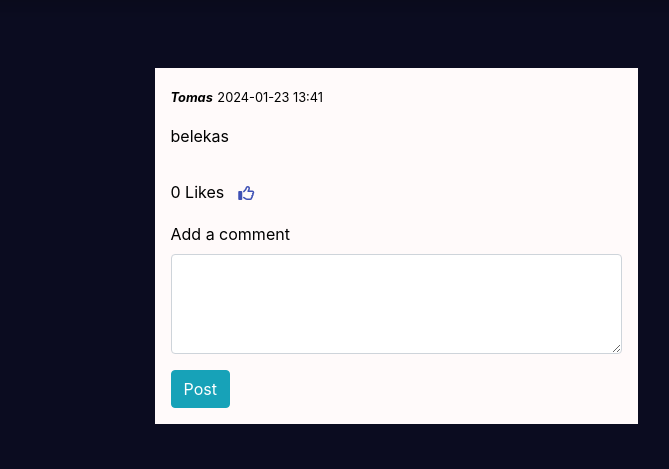
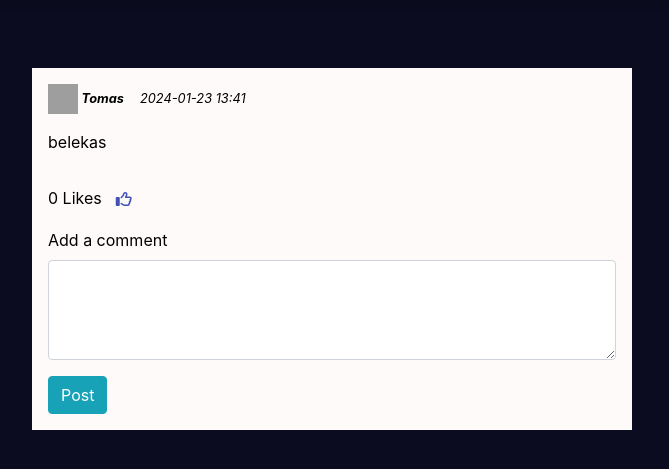
Before and after one commit to TomasKrin/social_media_app, a Django app: page /socialmedia/posts/2/ in a window 1280 px wide. Shown: the part 56-525 px from the top of the page, without its empty margins (244-913 px from the left). Run offline with Django 4.2, Linux system fonts and the light colour scheme; data comes from the database, SQL or seed files in the repository; both versions use the stored data as it was after the commit; some libraries are stand-ins or nearby versions; grey boxes are pictures that could not be loaded.

Commit message:
applied some styling

```diff
--- a/social_media/static/css/styles.css
+++ b/social_media/static/css/styles.css
@@ -25,7 +25,9 @@ body{
 }
 
 main{
+    width: 90vw;
     display: flex;
+    justify-content: center;
 }
 .wrapper {
     display: flex;
@@ -37,20 +39,14 @@ main{
     background-color: yellow;
 }
 .content {
-    margin: 0 auto;
     padding: 20px;
 }
+
 @media (max-width: 768px) {
     .sidebar {
         width: 30%;
         height: auto;
     }
-}
-
-.register {
-    width: 50%;
-    display: flex;
-    flex-direction: column;
 }
 
 .login-form {
@@ -107,7 +103,6 @@ main{
 .wrapper-posts {
     display: flex;
     flex-direction: column;
-    margin-left: 100px;
     gap: 20px;
 }
 
@@ -119,12 +114,14 @@ main{
     gap: 16px;
     position: relative;
     color: black;
+    width: 600px;
 }
 
 .postContainer{
     display: flex;
     gap: 16px;
     align-items: center;
+    text-align: middle;
 }
 
 .modal-form {
--- a/social_media/templates/post_detail.html
+++ b/social_media/templates/post_detail.html
@@ -3,9 +3,12 @@
 {% block content %}
 
 <div class="postCardWrapper">
-    <div class="postContaine">
-        <small><i><b>{{ post.profile }}</b></i></small>
-        <small>{{ post.format_date }}</small>
+    <div class="postContainer">
+        <small>
+            <img src="{{post.profile.profile_pic.url}}" alt="profile_pic" height="30px" width="30px">
+            <i><b>{{ post.profile }}</b></i>
+        </small>
+        <small><i>{{ post.format_date }}</i></small>
     </div>
     <p>{{ post.post }}</p>
     {% if post.img %}
@@ -36,10 +39,15 @@
     </form>
     {% for comment in comments %}
     <div class="comment">
-        <small><i><b>{{ comment.profile }}</b></i></small>
-        <small>{{ comment.format_date }}</small>
-        <p>{{ comment.comment }}</p>
-        <small class="mr-2">{{ post.num_likes }} Likes</small>
+        <div class="postContainer">
+            <small>
+                <img src="{{comment.profile.profile_pic.url}}" alt="profile_pic" height="30px" width="30px">
+                <i><b>{{ comment.profile }}</b></i>
+            </small>
+            <small><i>{{ comment.format_date }}</i></small>
+        </div>
+        <p class="mt-4">{{ comment.comment }}</p>
+        <small class="mr-2">{{ comment.num_likes }} Likes</small>
         <form action="{% url 'liked_comment' comment.id %}" method="post">
             {% csrf_token %}
             <button type="submit" class="like-button">
```
Also changed, not shown: social_media/templates/post_list.html (+5 -2 lines), db.sqlite3.
